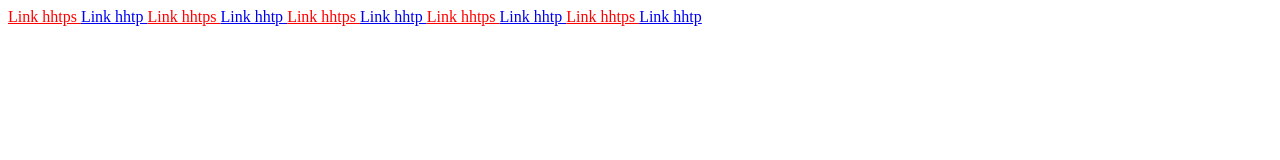
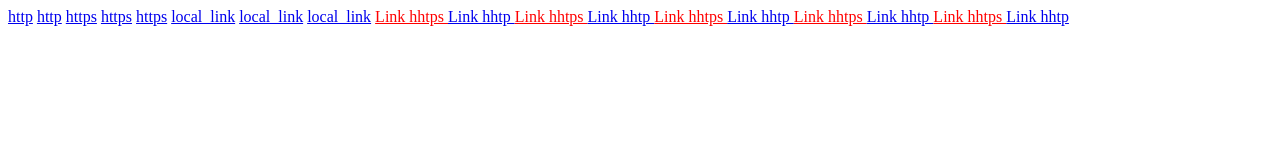
Before and after one commit to DenisPostolachi/js-learning, a plain HTML site: page dom/Задача №7 - поиск элементов DOM/index.html in a window 1280 px wide. Drawn offline with Linux system fonts and the light colour scheme.

Commit message:
for changes

```diff
--- a/dom/Задача №1-4 - событие загрузки документа и обращение к элементам DOM/script/app.js
+++ b/dom/Задача №1-4 - событие загрузки документа и обращение к элементам DOM/script/app.js
@@ -18,7 +18,6 @@ for (let i = 0; i <= 20; i++) {
     setTimeout(() => {
         const li = document.createElement("li");
 
-        list.appendChild(li);
         li.innerHTML = `${i} Element`;
 
         if (i % 2) {
@@ -26,5 +25,7 @@ for (let i = 0; i <= 20; i++) {
         } else {
             li.classList.add('even');
         }
+
+        list.appendChild(li);
     }, i * 2000);
 }
--- a/dom/Задача №7 - поиск элементов DOM/index.html
+++ b/dom/Задача №7 - поиск элементов DOM/index.html
@@ -10,7 +10,14 @@
 <body>
 
 <div class="link-container">
-    <a href=""></a>
+    <a href="http://somelink">http</a>
+    <a href="http://somelink">http</a>
+    <a href="https://somelink">https</a>
+    <a href="https://somelink">https</a>
+    <a href="https://somelink">https</a>
+    <a href="local_link">local_link</a>
+    <a href="local_link">local_link</a>
+    <a href="local_link">local_link</a>
 </div>
 
 <script src="script/app.js"></script>
--- a/dom/Задача №7 - поиск элементов DOM/script/app.js
+++ b/dom/Задача №7 - поиск элементов DOM/script/app.js
@@ -1,6 +1,7 @@
 const container = document.querySelector('.link-container');
 let linksArray = [];
 
+// todo todo get elements from html
 
 for (let i = 0; i <= 4; i++) {
 
```
Also changed, not shown: dom/Задача №6 - добавление элементов в DOM/script/app.js (+8 -3 lines).
